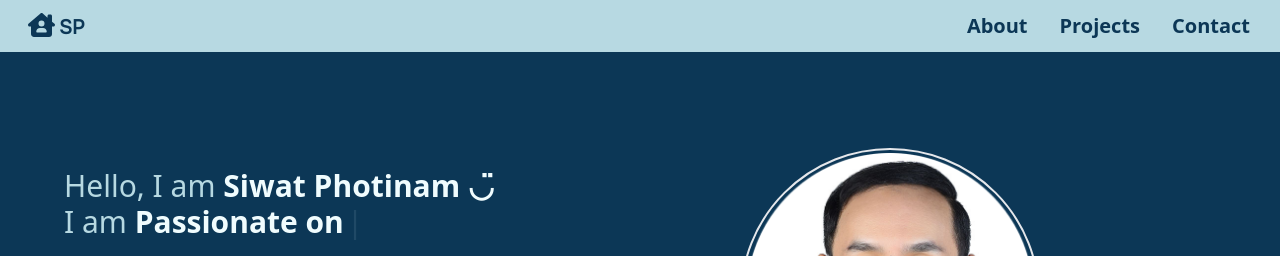
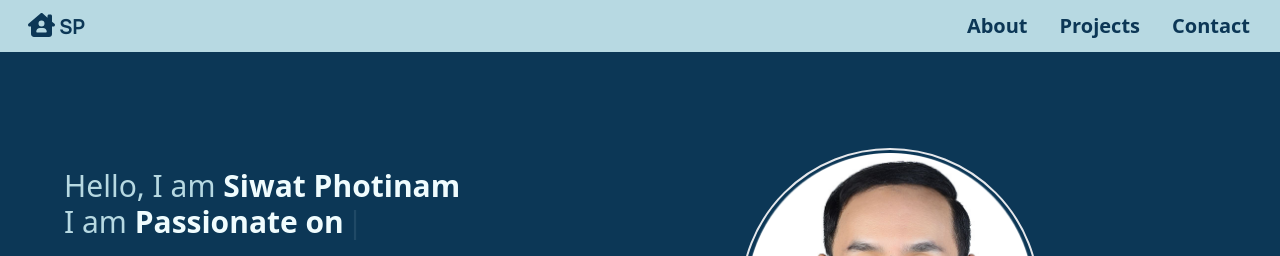
Before and after one commit to siwatoa/portfoliov1, a React (Vite) app: page / in a window 1280 px wide. Shown: the top 256 px of the page. Built offline with nearby package versions, Linux system fonts and the light colour scheme.

Commit message:
edit text

```diff
--- a/src/contents/HomeFirst.js
+++ b/src/contents/HomeFirst.js
@@ -1,6 +1,6 @@
 export const textStatic = {
     txt1: "Hello, I am",
-    txt2: "Siwat Photinam ◡̈",
+    txt2: "Siwat Photinam",
     txt3: "I am",
     txt4: "Actively",
     txt5: "seeking",
```
